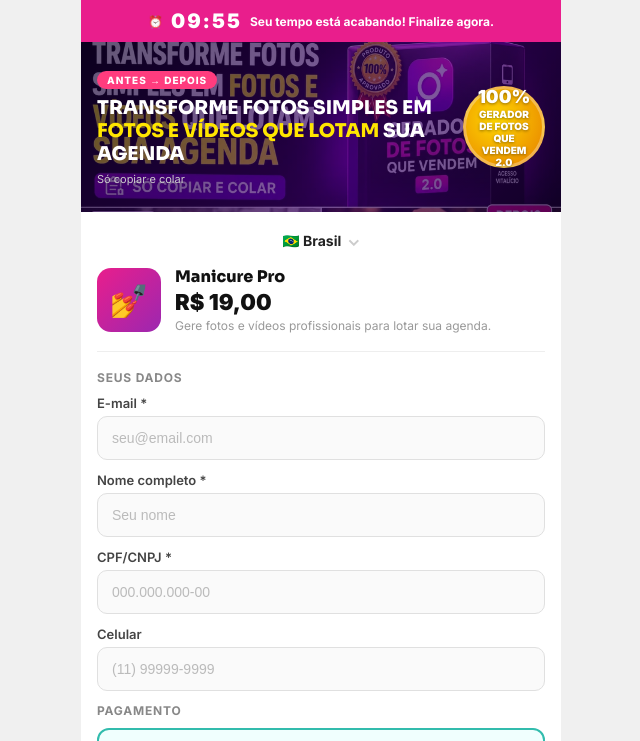
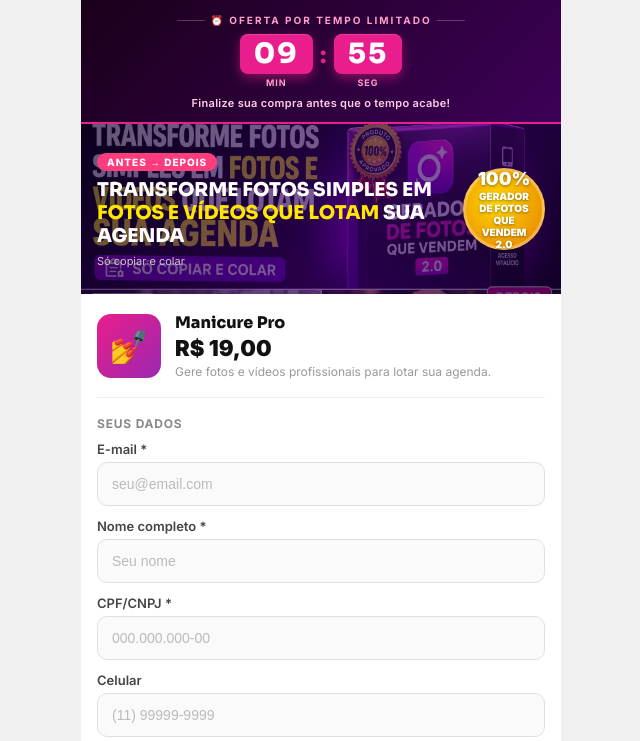
Before and after one commit to obrsinbrs-afk/checkout, a website: page public/index.html in a window 1280 px wide. Shown: the top 741 px of the page, without its empty margins (319-959 px from the left). Drawn offline with Linux system fonts and the light colour scheme.

Commit message:
feat: timer mockup com blocos + remove Brasil

```diff
--- a/public/index.html
+++ b/public/index.html
@@ -18,21 +18,78 @@
     }
     .wrap { width: 100%; max-width: 480px; background: #fff; min-height: 100vh; display: flex; flex-direction: column; }
 
-    /* TIMER */
+    /* TIMER MOCKUP */
     .timer-bar {
-      background: #e91e8c;
+      background: linear-gradient(135deg, #1a001a 0%, #3d0057 100%);
       color: #fff;
       display: flex;
+      flex-direction: column;
       align-items: center;
       justify-content: center;
       gap: 8px;
-      padding: 9px 16px;
-      font-size: 12px;
+      padding: 14px 16px 12px;
+      border-bottom: 2px solid #e91e8c;
+    }
+    .timer-label {
+      font-size: 10px;
       font-weight: 700;
+      text-transform: uppercase;
+      letter-spacing: 2px;
+      color: #ff9ecc;
+      display: flex;
+      align-items: center;
+      gap: 5px;
+    }
+    .timer-label::before, .timer-label::after {
+      content: '';
+      width: 28px; height: 1px;
+      background: rgba(255,158,204,.3);
+    }
+    .timer-blocks {
+      display: flex;
+      align-items: center;
+      gap: 6px;
+    }
+    .timer-block {
+      display: flex;
+      flex-direction: column;
+      align-items: center;
+      gap: 3px;
+    }
+    .timer-digits-box {
+      background: #e91e8c;
+      border-radius: 8px;
+      padding: 6px 14px;
+      font-size: 28px;
+      font-weight: 900;
+      font-family: 'Sora', monospace;
+      letter-spacing: 2px;
+      line-height: 1;
+      box-shadow: 0 4px 12px rgba(233,30,140,.5), inset 0 1px 0 rgba(255,255,255,.15);
+      min-width: 64px;
       text-align: center;
-      flex-wrap: wrap;
     }
-    .timer-digits { font-size: 20px; font-weight: 900; letter-spacing: 2px; }
+    .timer-block-label {
+      font-size: 9px;
+      font-weight: 700;
+      text-transform: uppercase;
+      letter-spacing: 1px;
+      color: #ff9ecc;
+    }
+    .timer-sep {
+      font-size: 24px;
+      font-weight: 900;
+      color: #e91e8c;
+      margin-bottom: 14px;
+      animation: blink 1s infinite;
+    }
+    @keyframes blink { 0%,100%{opacity:1} 50%{opacity:.2} }
+    .timer-urgency {
+      font-size: 11px;
+      font-weight: 600;
+      color: #ffcce8;
+      letter-spacing: .3px;
+    }
 
     /* BANNER */
     .banner {
@@ -98,13 +155,6 @@
 
     /* CORPO */
     .body-card { padding: 18px 16px; flex: 1; }
-
-    /* País */
-    .country-row {
-      display: flex; align-items: center; justify-content: center;
-      gap: 6px; font-size: 14px; font-weight: 700; color: #222;
-      margin-bottom: 16px;
-    }
 
     /* Produto */
     .produto-row {
@@ -300,11 +350,21 @@
 <body>
 <div class="wrap">
 
-  <!-- TIMER -->
+  <!-- TIMER MOCKUP -->
   <div class="timer-bar" id="timerBar">
-    <span>⏰</span>
-    <span class="timer-digits" id="timerDigits">10:00</span>
-    <span>Seu tempo está acabando! Finalize agora.</span>
+    <div class="timer-label">⏰ Oferta por tempo limitado</div>
+    <div class="timer-blocks">
+      <div class="timer-block">
+        <div class="timer-digits-box" id="timerMin">10</div>
+        <div class="timer-block-label">Min</div>
+      </div>
+      <div class="timer-sep">:</div>
+      <div class="timer-block">
+        <div class="timer-digits-box" id="timerSeg">00</div>
+        <div class="timer-block-label">Seg</div>
+      </div>
+    </div>
+    <div class="timer-urgency">Finalize sua compra antes que o tempo acabe!</div>
   </div>
 
   <!-- BANNER -->
@@ -321,9 +381,6 @@
 
   <!-- CORPO -->
   <div class="body-card">
-
-    <!-- País -->
-    <div class="country-row">🇧🇷 Brasil <span style="color:#ccc;font-size:16px;">⌄</span></div>
 
     <!-- Produto -->
     <div class="produto-row">
@@ -503,12 +560,12 @@ document.getElementById('elGarantiaTexto').textContent  = CONFIG.garantia_texto;
 // ── Timer ──────────────────────────────────────────────────────────
 (function() {
   let total = CONFIG.timer_minutos * 60;
-  const el = document.getElementById('timerDigits');
+  const elMin = document.getElementById('timerMin');
+  const elSeg = document.getElementById('timerSeg');
   const tick = () => {
     if (total < 0) return;
-    const m = String(Math.floor(total / 60)).padStart(2, '0');
-    const s = String(total % 60).padStart(2, '0');
-    el.textContent = `${m}:${s}`;
+    elMin.textContent = String(Math.floor(total / 60)).padStart(2, '0');
+    elSeg.textContent = String(total % 60).padStart(2, '0');
     total--;
   };
   tick();
```
